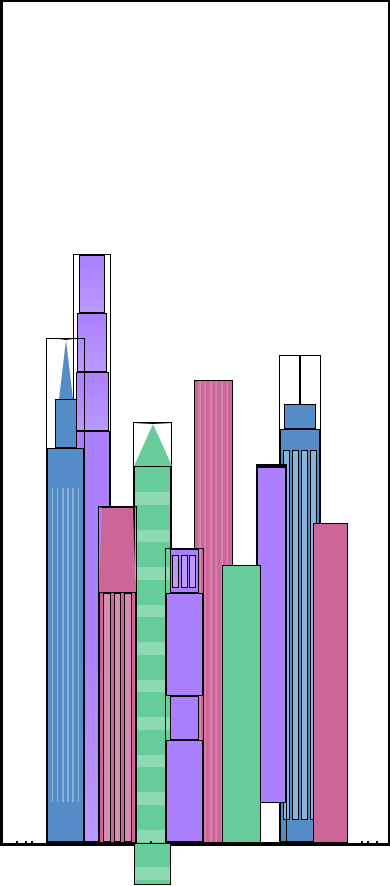
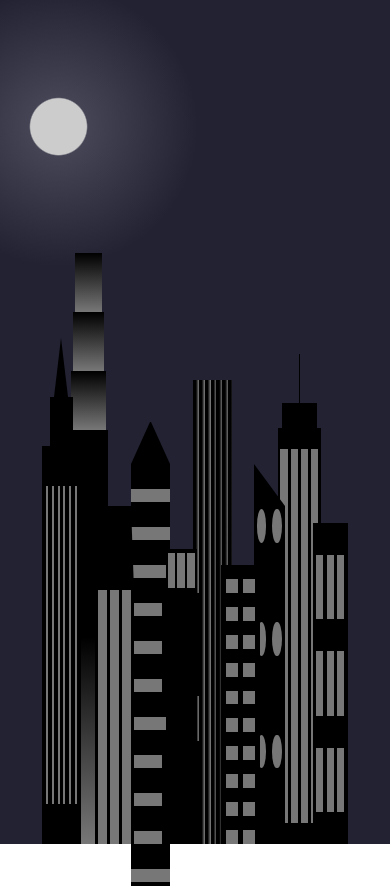
Before and after one commit to celiceceron/citySkylineProject, a plain HTML site: page index.html in a window 390 px wide. Drawn offline with Linux system fonts and the light colour scheme.

Commit message:
css e html

```diff
--- a/index.html
+++ b/index.html
@@ -8,7 +8,7 @@
 </head>
 
 <body>
-    <div class="background-buildings">
+    <div class="background-buildings sky">
         <div></div>
         <div></div>
         <div class="bb1 building-wrap">
@@ -66,7 +66,14 @@
         </div>
         <div class="fb4">
             <div class="fb4a"></div>
-            <div class="fb4b"></div>
+            <div class="fb4b">
+                <div class="fb4-window"></div>
+                <div class="fb4-window"></div>
+                <div class="fb4-window"></div>
+                <div class="fb4-window"></div>
+                <div class="fb4-window"></div>
+                <div class="fb4-window"></div>
+            </div>
         </div>
         <div class="fb5"></div>
         <div class="fb6"></div>
--- a/styles.css
+++ b/styles.css
@@ -10,7 +10,6 @@
 }
 
 * {
-    border: 1px solid black;
     box-sizing: border-box;
 }
 
@@ -38,9 +37,17 @@ body {
 }
 
 .window-wrap {
+    display: flex;
     align-items: center;
     justify-content: space-evenly;
-    display: flex;
+}
+
+.sky {
+    background: radial-gradient(closest-corner circle at 15% 15%,
+            #ffcf33,
+            #ffcf33 20%,
+            #ffff66 21%,
+            #bbeeff 100%);
 }
 
 /* BACKGROUND BUILDINGS - "bb" stands for "background building" */
@@ -160,8 +167,8 @@ body {
             transparent 15%),
         repeating-linear-gradient(var(--building-color4),
             var(--building-color4) 10%,
-            var(--window-color4)10%,
-            var(--window-color4)90%);
+            var(--window-color4) 10%,
+            var(--window-color4) 90%);
 }
 
 .fb2 {
@@ -174,10 +181,6 @@ body {
     border-bottom: 10vh solid var(--building-color3);
     border-left: 1vw solid transparent;
     border-right: 1vw solid transparent;
-}
-
-.fb2a {
-    width: 100%;
 }
 
 .fb2b {
@@ -222,27 +225,74 @@ body {
     left: 10%;
 }
 
+.fb4a {
+    border-top: 5vh solid transparent;
+    border-left: 8vw solid var(--building-color1);
+}
+
 .fb4b {
     width: 100%;
     height: 89%;
     background-color: var(--building-color1);
+    display: flex;
+    flex-wrap: wrap;
+}
+
+.fb4-window {
+    width: 30%;
+    height: 10%;
+    border-radius: 50%;
+    background-color: var(--window-color1);
+    margin: 10%;
 }
 
 .fb5 {
     width: 10%;
     height: 33%;
-    background-color: var(--building-color2);
     position: relative;
     right: 10%;
+    background: repeating-linear-gradient(var(--building-color2),
+            var(--building-color2) 5%,
+            transparent 5%,
+            transparent 10%),
+        repeating-linear-gradient(90deg,
+            var(--building-color2),
+            var(--building-color2) 12%,
+            var(--window-color2) 12%,
+            var(--window-color2) 44%);
 }
 
 .fb6 {
     width: 9%;
     height: 38%;
-    background-color: var(--building-color3);
+    background: repeating-linear-gradient(90deg,
+            var(--building-color3),
+            var(--building-color3) 10%,
+            transparent 10%,
+            transparent 30%),
+        repeating-linear-gradient(var(--building-color3),
+            var(--building-color3) 10%,
+            var(--window-color3) 10%,
+            var(--window-color3) 30%);
 }
 
-.bb2b {
-    width: 100%;
-    height: 100%
+@media (max-width: 1000px) {
+    :root {
+        --building-color1: #000;
+        --building-color2: #000;
+        --building-color3: #000;
+        --building-color4: #000;
+        --window-color1: #777;
+        --window-color2: #777;
+        --window-color3: #777;
+        --window-color4: #777;
+    }
+
+    .sky {
+        background: radial-gradient(closest-corner circle at 15% 15%,
+                #ccc,
+                #ccc 20%,
+                #445 21%,
+                #223 100%);
+    }
 }
```
